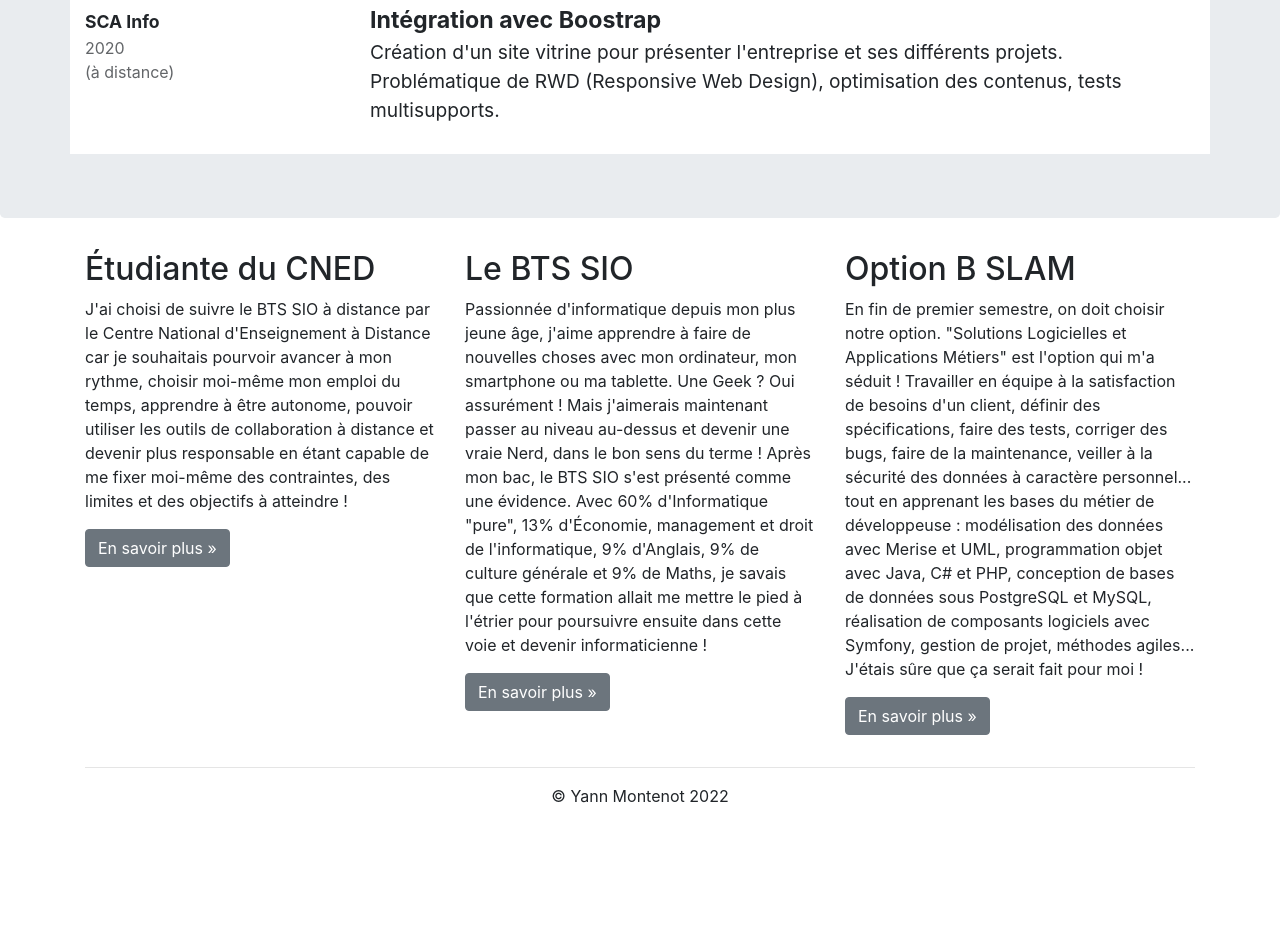
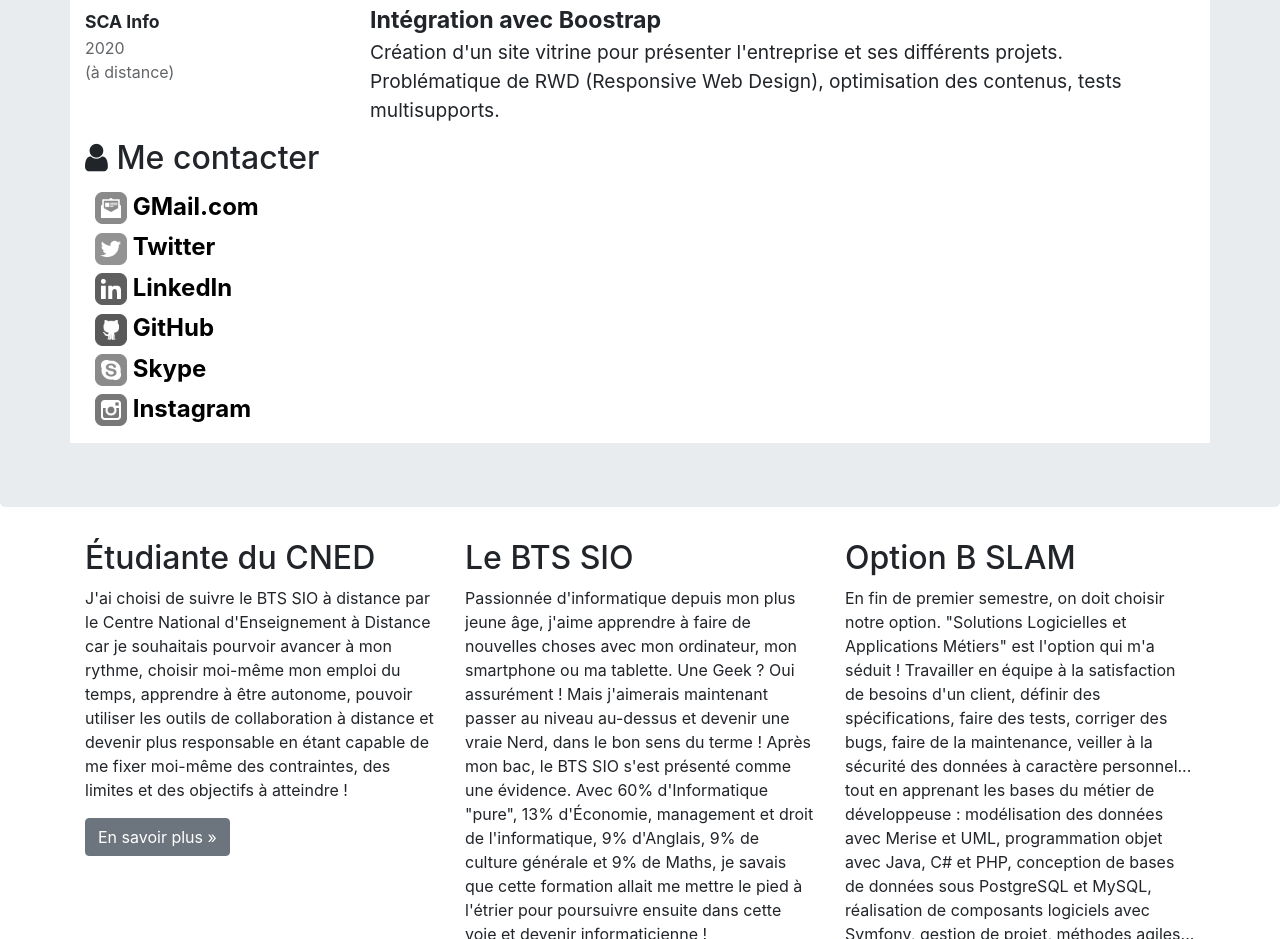
Before and after one commit to Yanou83/Yanou83.github.io, a plain HTML site: page pages/CV.html in a window 1280 px wide. Shown: the part 1349-2288 px from the top of the page. Before the commit the page ends 2173 px from the top, so only its background shows below. Drawn offline with nearby package versions, Linux system fonts and the light colour scheme; files whose address does not match are found by name.

Commit message:
maj page

```diff
--- a/css/cv.css
+++ b/css/cv.css
@@ -200,3 +200,39 @@ body {
     font-size: 1.2em;
     line-height: 1.5em;
 }
+
+/******************************************
+* Me contacter
+******************************************/
+.meContacter {
+    clear: both;
+}
+.meContacter .details {
+    width: 100%;
+    margin-left: 10px;
+    margin-top: 3px;
+    font-size: 1.5em;
+    font-weight: 700;
+    justify-content: space-between;
+}
+.contact-icon {
+    filter: grayscale(1);
+    -webkit-filter: grayscale(1);
+    -moz-filter: grayscale(1);
+    -ms-filter: grayscale(1);
+    -o-filter: grayscale(1);
+    height: 32px;
+    width: 32px;
+    margin: 2px 0;
+}
+.meContacter a, .meContacter a:hover {
+    text-decoration: none;
+    color: black;
+}
+.meContacter a:hover>img {
+    filter: grayscale(0);
+    -webkit-filter: grayscale(0);
+    -moz-filter: grayscale(0);
+    -ms-filter: grayscale(0);
+    -o-filter: grayscale(0);
+}
--- a/pages/CV.html
+++ b/pages/CV.html
@@ -248,6 +248,63 @@
 
                     <div class="col-xs-12 col-sm-5">
                         <!-- Partie droite -->
+                        <div class="rubrique clearfix">
+                            <h2><span class="fa fa-user"></span> Me contacter</h2>
+                            <div class="meContacter">
+                                <div class="details float-left">
+                                    <a href="mailto:amelia.pilou@gmail.com?subject=Contact depuis le CV en ligne"
+                                       title="Mail de Amélia Pilou">
+                                        <img class="contact-icon" src="../images/cv/mail-dreamstale47.png"
+                                             alt="Icone de mail"> GMail.com
+                                    </a>
+                                </div>
+                            </div>
+                            <div class="meContacter">
+                                <div class="details float-left">
+                                    <a href="https://twitter.com/AmeliaPILOU"
+                                       title="Lien vers la page Twitter de @AmeliaPilou">
+                                        <img class="contact-icon" src="../images/cv/twitter-dreamstale71.png"
+                                             alt="Icone de Twitter"> Twitter
+                                    </a>
+                                </div>
+                            </div>
+                            <div class="meContacter">
+                                <div class="details float-left">
+                                    <a href="http://fr.linkedin.com/in/ameliaPilou"
+                                       title="Lien vers le profil LinkedIn de Amélia Pilou">
+                                        <img class="contact-icon" src="../images/cv/linkedin-dreamstale45.png"
+                                             alt="Icone de LinkedIn"> LinkedIn
+                                    </a>
+                                </div>
+                            </div>
+                            <div class="meContacter">
+                                <div class="details float-left">
+                                    <a href="https://github.com/AmeliaPilou/"
+                                       title="Lien vers le profil GitHub d'Amélia Pilou">
+                                        <img class="contact-icon" src="../images/cv/github2-dreamstale35.png"
+                                             alt="Icone de GitHub"> GitHub
+                                    </a>
+                                </div>
+                            </div>
+                            <div class="meContacter">
+                                <div class="details float-left">
+                                    <a href="skype:ameliapilou?userinfo"
+                                       title="Lien vers le profil Skype d'Amélia Pilou">
+                                        <img class="contact-icon" src="../images/cv/skype-dreamstale61.png"
+                                             alt="Icone de Skype"> Skype
+                                    </a>
+                                </div>
+                            </div>
+                            <div class="meContacter">
+                                <div class="details float-left">
+                                    <a href="https://instagram.com/AmeliaPilou"
+                                       title="Lien vers le profil Instagram d'Amélia Pilou">
+                                        <img class="contact-icon" src="../images/cv/instagram-dreamstale43.png"
+                                             alt="Icone de Instagram"> Instagram
+                                    </a>
+                                </div>
+                            </div>
+                        </div>
                     </div>
                 </div>
             </div>
@@ -255,7 +312,7 @@
 
 
 
-    </div> <!-- Emplacement pour le contenu principal de la page -->
+        <!-- Emplacement pour le contenu principal de la page -->
         <footer>
             <div class="container">
                 <div class="row">
```
Also changed, not shown: images/cv/github2-dreamstale35.png (added), images/cv/instagram-dreamstale43.png (added), images/cv/linkedin-dreamstale45.png (added), images/cv/mail-dreamstale47.png (added), images/cv/skype-dreamstale61.png (added), images/cv/twitter-dreamstale71.png (added). Lines whose indentation alone changed are shown as unchanged.
